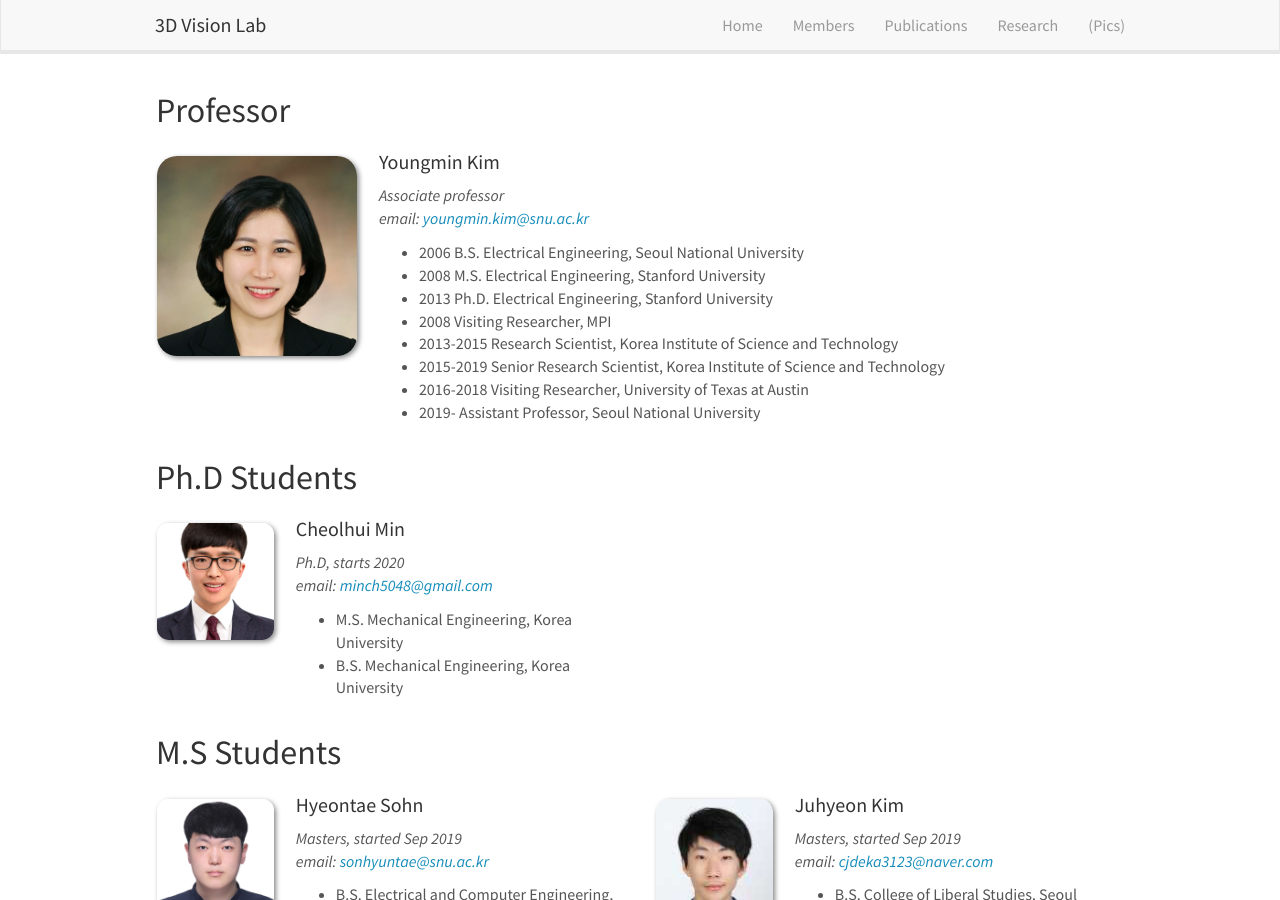
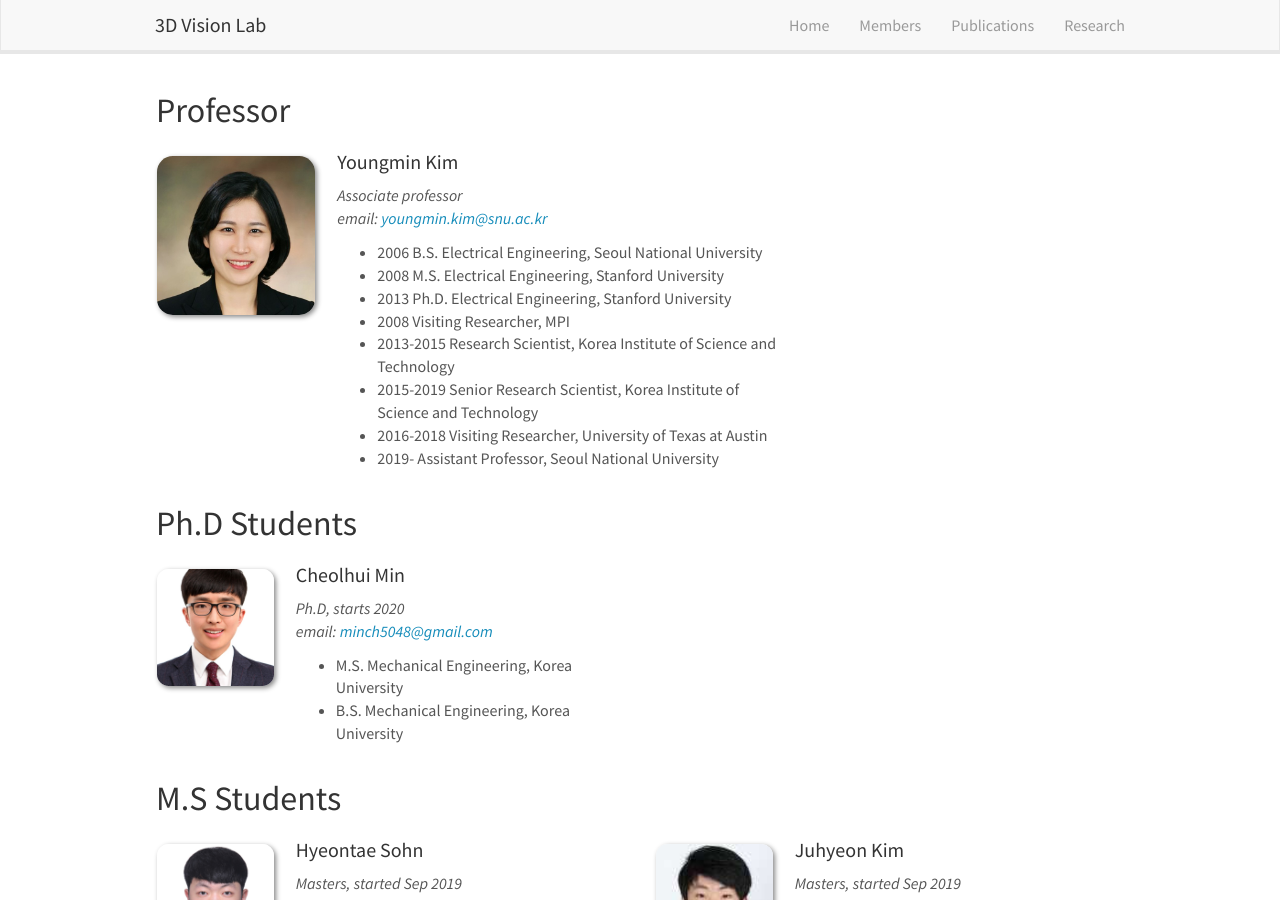
Before and after one commit to 3dvision-snu/3dvision-snu.github.io, a Jekyll site: the page built from _pages/members.md, in a window 1280 px wide and 900 px high. Built offline with Jekyll 4.4.1, drawn with Linux system fonts in a browser that asks for light colours; nearby versions of some CDN libraries.

Commit message:
remove pics and resize images

```diff
--- a/_includes/header.html
+++ b/_includes/header.html
@@ -16,7 +16,6 @@
 		<li><a href="{{ site.url }}{{ site.baseurl }}/members">Members</a></li>
 		<li><a href="{{ site.url }}{{ site.baseurl }}/publications">Publications</a></li>
 		<li><a href="{{ site.url }}{{ site.baseurl }}/research">Research</a></li>
-		<li><a href="{{ site.url }}{{ site.baseurl }}/pictures">(Pics)</a></li>
 	  </ul>
 	</div>
   </div>
--- a/_pages/members.md
+++ b/_pages/members.md
@@ -20,7 +20,7 @@ permalink: /members/
 <div class="row">
 {% endif %}
 
-<div class="col-sm-10 clearfix">
+<div class="col-sm-8 clearfix">
   {% if member.page == nil %}
   <img src="{{ site.url }}{{ site.baseurl }}/images/memberspic/{{ member.photo }}" class="img-responsive" width="25%" style="float: left" />
   {% else %}
```
Also changed, not shown: images/Group05022015_red.jpg (deleted), images/Group2015_red.jpg (deleted), images/Logos_h.jpg (deleted), images/News_M2PG.png (deleted), images/News_Maarten.png (deleted), images/logo1.png (deleted), images/logo2.png (deleted), images/memberspic/dongsu_zhang.jpg, images/memberspic/juhyeon_kim.jpg, images/memberspic/junho_kim.jpg, images/mm-browser-mockups.png (deleted), images/mm-layout-examples.png (deleted), 1 other file.
